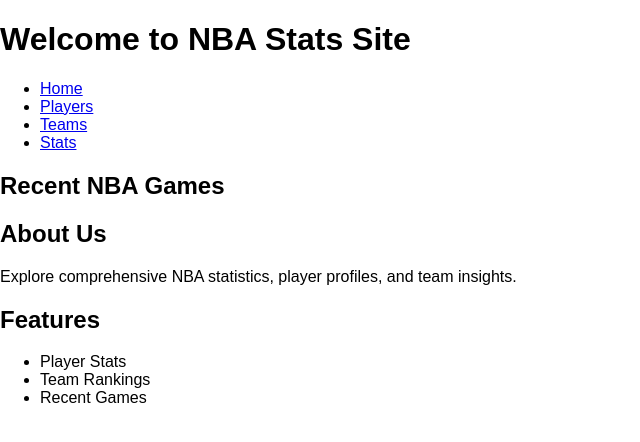
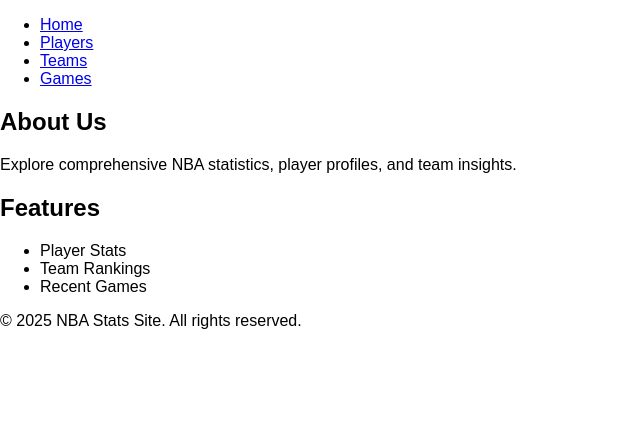
Before and after one commit to ben-hockley/NBAStats, a FastAPI app: template templates/home.html in a window 1280 px wide. Shown: the top 442 px of the page, without its empty margins (0-640 px from the left). Run offline with FastAPI, Linux system fonts and the light colour scheme; the template is opened without the code that fills it, so the values that code supplies are empty.

Commit message:
basic jinja2 templating

```diff
--- a/data/nba.py
+++ b/data/nba.py
@@ -4,10 +4,11 @@
 
 api = BalldontlieAPI(api_key=API_KEY)
 
-def get_nba_games():
+def get_nba_games(date : str):
     """
     Fetches the list of NBA games for the 2024 season.
     """
     # Fetching games for the 2024 season
-    games = api.nba.games.list(seasons=[2024]).data
+    # Dates in the format YYYY-MM-DD
+    games = api.nba.games.list(dates=[date]).data
     return games
--- a/main.py
+++ b/main.py
@@ -3,6 +3,8 @@
 from fastapi.staticfiles import StaticFiles
 from fastapi.templating import Jinja2Templates
 import uvicorn
+
+from datetime import datetime
 
 from data.nba import get_nba_games
 
@@ -19,9 +21,17 @@
 
 @app.get("/home", response_class=HTMLResponse)
 async def home(request: Request):  # Include the Request object
-    games = get_nba_games()
-    return templates.TemplateResponse("home.html", {"request": request, "games": games})  # Render the home.html template
+    return templates.TemplateResponse("home.html", {"request": request})  # Render the home.html template
 
+@app.get("/redirectGames")
+async def redirectGames():
+    dateToday: str = datetime.today().strftime("%Y-%m-%d")
+    return RedirectResponse(url=f"/games/{dateToday}")
+
+@app.get("/games/{date}", response_class=HTMLResponse)
+async def games(request: Request, date: str):
+    games = get_nba_games(date)
+    return templates.TemplateResponse("games.html", {"request": request, "games": games})
 
 if __name__ == "__main__":
     uvicorn.run("main:app", host="127.0.0.1", port=8000, reload=True)
--- a/templates/home.html
+++ b/templates/home.html
@@ -1,45 +1,8 @@
-<!DOCTYPE html>
-<html lang="en">
-<head>
-    <meta charset="UTF-8">
-    <meta name="viewport" content="width=device-width, initial-scale=1.0">
-    <title>NBA Stats Site</title>
-    <link rel="stylesheet" href="/static/CSS/styles.css">
+{% extends "template.html" %}
 
-</head>
-<body>
-    <header>
-        <h1>Welcome to NBA Stats Site</h1>
-        <nav>
-            <ul>
-                <li><a href="/">Home</a></li>
-                <li><a href="/players">Players</a></li>
-                <li><a href="/teams">Teams</a></li>
-                <li><a href="/stats">Stats</a></li>
-            </ul>
-        </nav>
-    </header>
-    <main>
-        <section>
-            <h2>Recent NBA Games</h2>
-            <div class="game-list">
+{% block title %}NBA Stats (Home){% endblock %}
 
-                {% for game in games %}
-                    <div class="game-card">
-                        <div class="team">
-                            <img src="/static/img/team_logos/{{ game['home_team']['abbreviation'] }}.svg" alt="{{ game['home_team']['full_name'] }} logo" width="40" height="40">
-                            <p>{{ game['home_team']['full_name'] }}</p>
-                            <p>{{ game['home_team_score']}}</p>
-                        </div>
-                        <div class="team">
-                            <img src="/static/img/team_logos/{{ game['visitor_team']['abbreviation'] }}.svg" alt="{{ game['visitor_team']['full_name'] }} logo" width="40" height="40">
-                            <p>{{ game['visitor_team']['full_name'] }}</p>
-                            <p>{{ game['visitor_team_score']}}</p>
-                        </div>
-                    </div>
-                {% endfor %}
-            </ul>
-        </section>
+{% block content %}
 <section>
     <h2>About Us</h2>
     <p>Explore comprehensive NBA statistics, player profiles, and team insights.</p>
@@ -52,8 +15,4 @@
         <li>Recent Games</li>
     </ul>
 </section>
-    </main>
-    <footer>
-    </footer>
-</body>
-</html>
+{% endblock %}
--- /dev/null
+++ b/templates/template.html
@@ -0,0 +1,29 @@
+<!DOCTYPE html>
+<html lang="en">
+<head>
+    <meta charset="UTF-8">
+    <meta name="viewport" content="width=device-width, initial-scale=1.0">
+    <title>{% block title %}PAGE TITLE HERE{% endblock %}
+    </title>
+    <link rel="stylesheet" href="/static/CSS/styles.css">
+</head>
+<body>
+    <header>
+        <nav>
+            <ul>
+                <li><a href="/">Home</a></li>
+                <li><a href="/players">Players</a></li>
+                <li><a href="/teams">Teams</a></li>
+                <li><a href="/redirectGames">Games</a></li>
+            </ul>
+        </nav>
+    </header>
+    <main>
+        {% block content %}
+        <!-- Page-specific content will go here -->
+        {% endblock %}
+    </main>
+    <footer>
+        <p>&copy; 2025 NBA Stats Site. All rights reserved.</p>
+    </footer>
+</body>
```
Also changed, not shown: templates/games.html (added, +25 -0 lines). Lines whose indentation alone changed are shown as unchanged.
